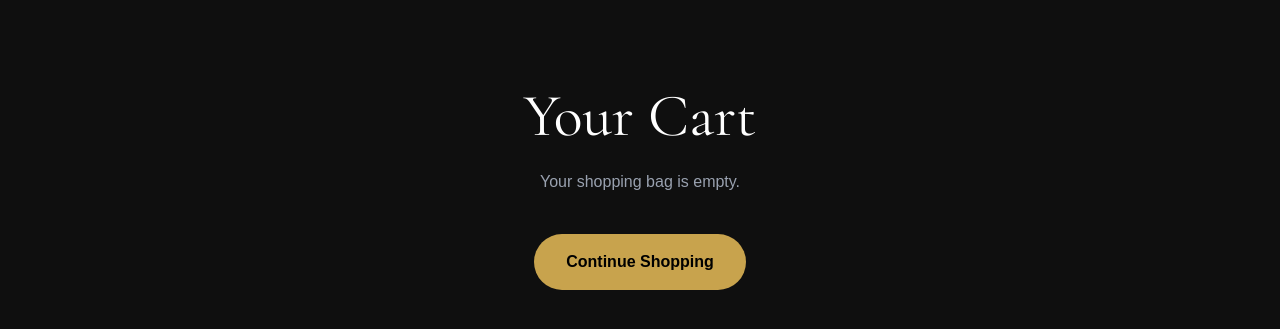
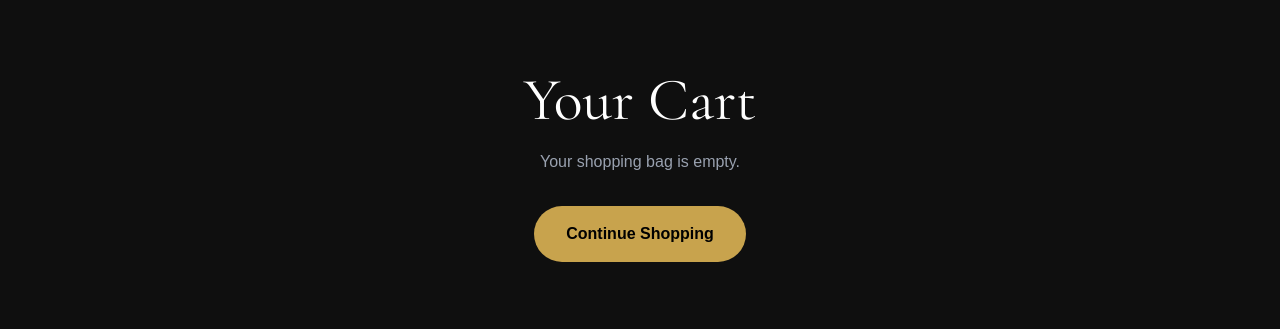
Before and after one commit to helloelare-glitch/elare-website, a Next.js app: page /cart in a window 1280 px wide. Shown: the part 123-452 px from the top of the page. Built offline with nearby package versions, Linux system fonts and the light colour scheme.

Commit message:
Improve navigation and collection filtering

```diff
--- a/app/cart/page.tsx
+++ b/app/cart/page.tsx
@@ -22,22 +22,22 @@ export default function CartPage() {
     return (
       <main className="min-h-screen bg-[#0F0F0F] text-white">
 
-        <div className="mx-auto flex max-w-7xl flex-col items-center py-28">
+        <div className="mx-auto flex max-w-7xl flex-col items-center px-5 py-24 text-center">
 
           <h1
-            className="text-6xl"
+            className="text-4xl sm:text-6xl"
             style={{ fontFamily: "var(--font-heading)" }}
           >
             Your Cart
           </h1>
 
-          <p className="mt-6 text-gray-400">
+          <p className="mt-5 text-gray-400">
             Your shopping bag is empty.
           </p>
 
           <Link
             href="/shop"
-            className="mt-10 rounded-full bg-[#C8A34D] px-8 py-4 font-semibold text-black"
+            className="premium-button mt-8 rounded-full bg-[#C8A34D] px-8 py-4 font-semibold text-black"
           >
             Continue Shopping
           </Link>
@@ -51,80 +51,96 @@ export default function CartPage() {
   return (
     <main className="min-h-screen bg-[#0F0F0F] text-white">
 
-      <section className="mx-auto max-w-7xl px-8 py-20">
+      <section className="mx-auto max-w-7xl px-4 py-10 sm:px-8 sm:py-20">
 
         <h1
-          className="mb-12 text-6xl"
+          className="mb-8 text-4xl sm:mb-12 sm:text-6xl"
           style={{ fontFamily: "var(--font-heading)" }}
         >
           Shopping Cart
         </h1>
 
-        <div className="grid gap-10 lg:grid-cols-[1fr_360px]">
+        <div className="grid gap-8 lg:grid-cols-[1fr_360px] lg:gap-10">
 
-          {/* LEFT */}
+          {/* Products */}
 
-          <div className="space-y-6">
+          <div className="space-y-5">
 
             {cart.map((item) => (
 
               <div
                 key={`${item.id}-${item.size}`}
-                className="flex items-center gap-6 rounded-3xl border border-[#2A2A2A] bg-[#131313] p-6"
+                className="premium-card rounded-3xl border border-[#2A2A2A] bg-[#131313] p-4 sm:p-6"
               >
+
+                {/* Mobile */}
+
+                <div className="flex gap-4">
 
                   <Image
                     src={item.image}
                     alt={item.title}
-                  width={140}
-                  height={160}
-                  className="rounded-2xl object-cover"
+                    width={110}
+                    height={130}
+                    className="rounded-2xl object-cover sm:w-[140px]"
                   />
 
-                <div className="flex-1">
+                  <div className="flex flex-1 flex-col">
 
-                  <h2 className="text-2xl font-semibold">
+                    <h2 className="text-lg font-semibold sm:text-2xl">
                       {item.title}
                     </h2>
 
-                  <p className="mt-2 text-gray-400">
+                    <p className="mt-1 text-sm text-gray-400">
                       Size : {item.size}
                     </p>
 
-                  <p className="mt-2 text-[#C8A34D] text-2xl font-bold">
+                    <p className="mt-2 text-xl font-bold text-[#C8A34D] sm:text-2xl">
                       ₹{item.price}
                     </p>
 
-                  <div className="mt-6 flex items-center gap-4">
+                    <div className="mt-auto flex items-center justify-between pt-5">
+
+                      <div className="flex items-center gap-3">
 
                         <button
-                      onClick={() => decreaseQuantity(item.id)}
-                      className="h-10 w-10 rounded-lg border border-[#333]"
+                          onClick={() =>
+                            decreaseQuantity(item.id, item.size)
+                          }
+                          className="flex h-9 w-9 items-center justify-center rounded-lg border border-[#333] transition hover:border-[#C8A34D]"
                         >
                           −
                         </button>
 
-                    <span className="text-lg">
+                        <span className="w-5 text-center">
                           {item.quantity}
                         </span>
 
                         <button
-                      onClick={() => increaseQuantity(item.id)}
-                      className="h-10 w-10 rounded-lg border border-[#333]"
+                          onClick={() =>
+                            increaseQuantity(item.id, item.size)
+                          }
+                          className="flex h-9 w-9 items-center justify-center rounded-lg border border-[#333] transition hover:border-[#C8A34D]"
                         >
                           +
                         </button>
 
                       </div>
 
+                      <button
+                        onClick={() =>
+                          removeFromCart(item.id, item.size)
+                        }
+                        className="text-red-400 transition hover:text-red-500"
+                      >
+                        <Trash2 size={20} />
+                      </button>
+
                     </div>
 
-                <button
-                  onClick={() => removeFromCart(item.id)}
-                  className="text-red-400 transition hover:text-red-500"
-                >
-                  <Trash2 />
-                </button>
+                  </div>
+
+                </div>
 
               </div>
 
@@ -132,11 +148,11 @@ export default function CartPage() {
 
           </div>
 
-          {/* RIGHT */}
+          {/* Summary */}
 
-          <div className="h-fit rounded-3xl border border-[#2A2A2A] bg-[#131313] p-8">
+          <div className="premium-card h-fit rounded-3xl border border-[#2A2A2A] bg-[#131313] p-6 sm:p-8">
 
-            <h2 className="text-3xl font-semibold">
+            <h2 className="text-2xl font-semibold sm:text-3xl">
               Order Summary
             </h2>
 
@@ -166,7 +182,7 @@ export default function CartPage() {
 
             <div className="my-8 border-t border-[#333]" />
 
-            <div className="flex justify-between text-2xl font-bold">
+            <div className="flex justify-between text-xl font-bold sm:text-2xl">
 
               <span>Total</span>
 
@@ -176,7 +192,7 @@ export default function CartPage() {
 
             </div>
 
-            <button className="mt-10 w-full rounded-full bg-[#C8A34D] py-4 text-lg font-semibold text-black transition hover:bg-[#D6B15C]">
+            <button className="premium-button mt-8 w-full rounded-full bg-[#C8A34D] py-4 text-base font-semibold text-black transition hover:bg-[#D6B15C] sm:mt-10 sm:text-lg">
 
               Proceed to Checkout
 
--- a/app/page.tsx
+++ b/app/page.tsx
@@ -5,11 +5,20 @@ import WhyElare from "../components/home/WhyElare";
 
 export default function Home() {
   return (
-  <>
-  <Hero />
-  <Collections />
-  <WhyElare />
-  <Footer />
-</>
+    <main className="bg-[#0F0F0F]">
+
+      <Hero />
+
+      <section className="animate-in fade-in duration-700">
+        <Collections />
+      </section>
+
+      <section className="animate-in fade-in duration-700 delay-150">
+        <WhyElare />
+      </section>
+
+      <Footer />
+
+    </main>
   );
 }
--- a/context/CartContext.tsx
+++ b/context/CartContext.tsx
@@ -23,11 +23,11 @@ type CartContextType = {
 
   addToCart: (item: CartItem) => void;
 
-  removeFromCart: (id: number) => void;
+  removeFromCart: (id: number, size: string) => void;
 
-  increaseQuantity: (id: number) => void;
+  increaseQuantity: (id: number, size: string) => void;
 
-  decreaseQuantity: (id: number) => void;
+  decreaseQuantity: (id: number, size: string) => void;
 };
 
 const CartContext = createContext<CartContextType | null>(null);
@@ -38,7 +38,9 @@ export function CartProvider({
   children: ReactNode;
 }) {
   const [cart, setCart] = useState<CartItem[]>([]);
-  // Load cart from Local Storage
+
+  // Load cart
+
   useEffect(() => {
     const savedCart = localStorage.getItem("elare-cart");
 
@@ -47,18 +49,26 @@ useEffect(() => {
     }
   }, []);
 
-// Save cart whenever it changes
+  // Save cart
+
   useEffect(() => {
     localStorage.setItem("elare-cart", JSON.stringify(cart));
   }, [cart]);
 
+  // Add to Cart
+
   const addToCart = (item: CartItem) => {
     setCart((prev) => {
-      const existing = prev.find((p) => p.id === item.id);
+      const existing = prev.find(
+        (p) =>
+          p.id === item.id &&
+          p.size === item.size
+      );
 
       if (existing) {
         return prev.map((p) =>
-          p.id === item.id
+          p.id === item.id &&
+          p.size === item.size
             ? {
                 ...p,
                 quantity: p.quantity + item.quantity,
@@ -71,16 +81,33 @@ useEffect(() => {
     });
   };
 
-  const removeFromCart = (id: number) => {
+  // Remove
+
+  const removeFromCart = (
+    id: number,
+    size: string
+  ) => {
     setCart((prev) =>
-      prev.filter((item) => item.id !== id)
+      prev.filter(
+        (item) =>
+          !(
+            item.id === id &&
+            item.size === size
+          )
+      )
     );
   };
 
-  const increaseQuantity = (id: number) => {
+  // Increase
+
+  const increaseQuantity = (
+    id: number,
+    size: string
+  ) => {
     setCart((prev) =>
       prev.map((item) =>
-        item.id === id
+        item.id === id &&
+        item.size === size
           ? {
               ...item,
               quantity: item.quantity + 1,
@@ -90,11 +117,17 @@ useEffect(() => {
     );
   };
 
-  const decreaseQuantity = (id: number) => {
+  // Decrease
+
+  const decreaseQuantity = (
+    id: number,
+    size: string
+  ) => {
     setCart((prev) =>
       prev
         .map((item) =>
-          item.id === id
+          item.id === id &&
+          item.size === size
             ? {
                 ...item,
                 quantity: item.quantity - 1,
```
Lines whose indentation alone changed are shown as unchanged.
